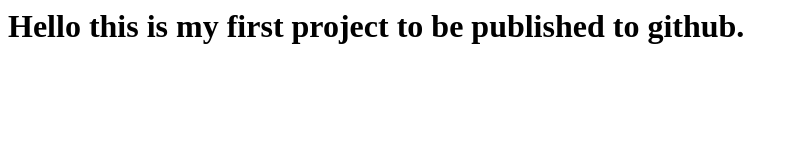
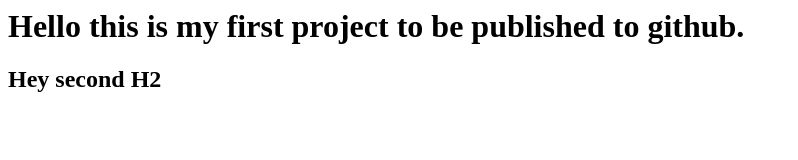
Before and after one commit to asmfish/HTMLCSS, a plain HTML site: page index.html in a window 1280 px wide. Shown: the whole page, without its empty margins (0-798 px from the left). Drawn offline with Linux system fonts and the light colour scheme.

Commit message:
Added H2

```diff
--- a/index.html
+++ b/index.html
@@ -7,5 +7,6 @@
 </head>
 <body>
     <h1>Hello this is my first project to be published to github.</h1>
+    <h2>Hey second H2</h2>
 </body>
 </html>
```
